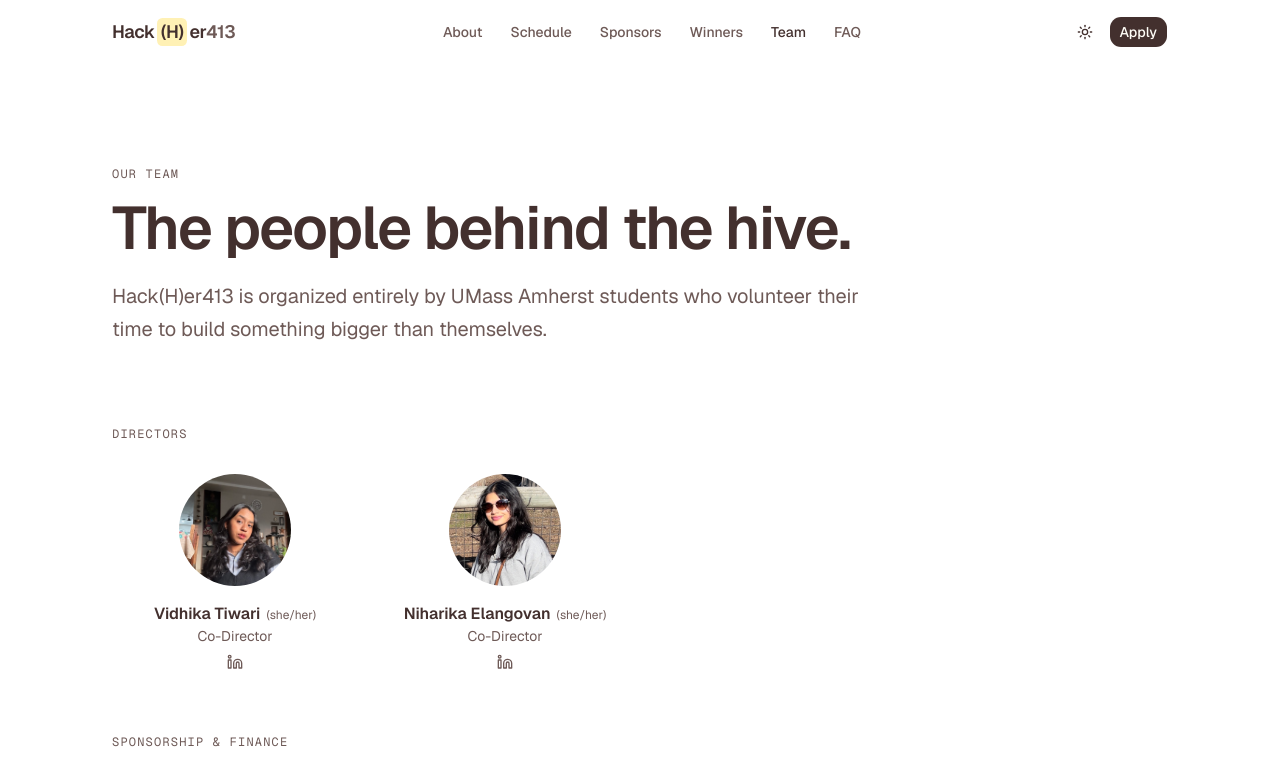
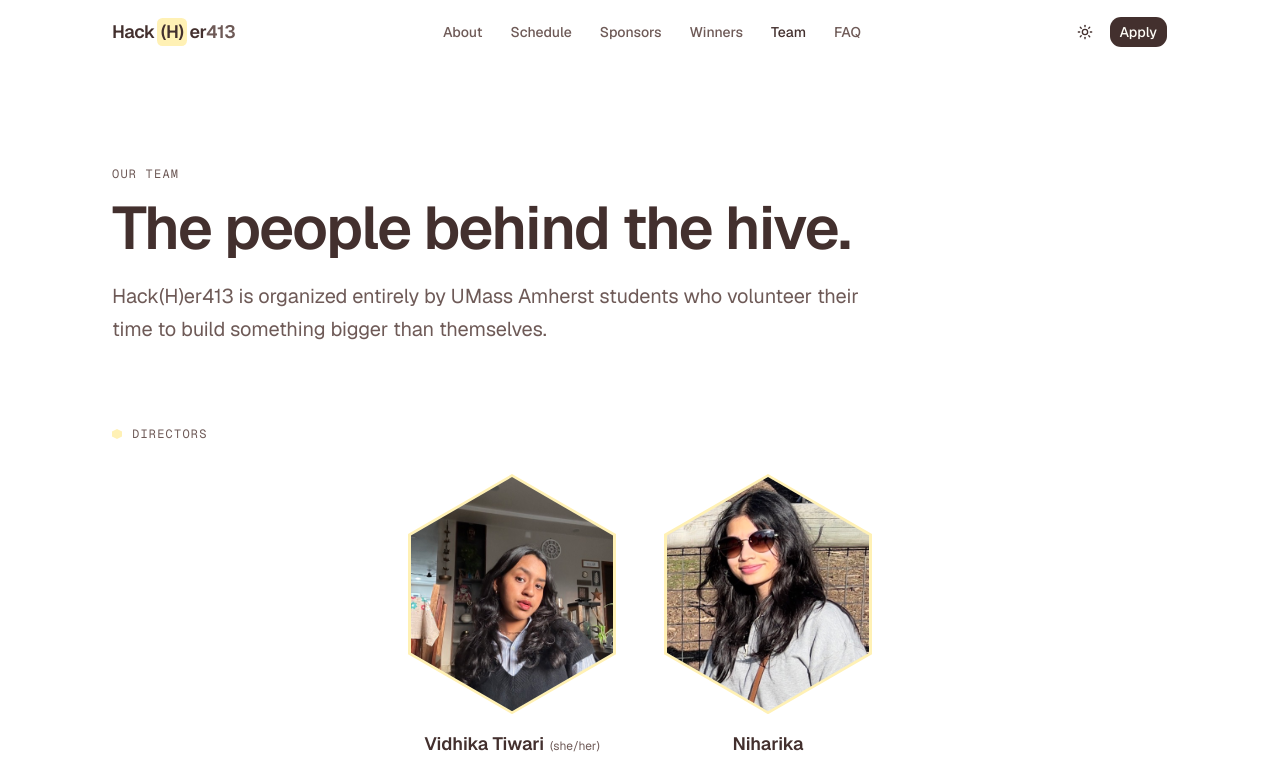
Before and after one commit to hackher413/website, a Next.js app: page /team in a window 1280 px wide. Shown: the top 760 px of the page. Built offline with nearby package versions, Linux system fonts and the light colour scheme.

Commit message:
update organizer card ui

```diff
--- a/src/app/(site)/team/page.tsx
+++ b/src/app/(site)/team/page.tsx
@@ -21,18 +21,39 @@
 
       <Section spacing="lg" className="pt-4 sm:pt-8">
         <div className="flex flex-col gap-16">
-          {team.map((group) => (
+          {team.map((group) => {
+            const featured = group.name === "Directors";
+            return (
               <div key={group.name}>
-              <h2 className="mb-8 font-mono text-xs uppercase tracking-widest text-muted-foreground">
+                <h2 className="mb-8 flex items-center gap-2.5 font-mono text-xs uppercase tracking-widest text-muted-foreground">
+                  <span
+                    aria-hidden="true"
+                    className="inline-block size-2.5 bg-honey"
+                    style={{
+                      clipPath:
+                        "polygon(50% 0%, 100% 25%, 100% 75%, 50% 100%, 0% 75%, 0% 25%)",
+                    }}
+                  />
                   {group.name}
                 </h2>
-              <RevealGrid className="grid grid-cols-2 gap-x-6 gap-y-10 sm:grid-cols-3 lg:grid-cols-4">
+                <RevealGrid
+                  className={
+                    featured
+                      ? "flex flex-wrap justify-center gap-x-12 gap-y-10"
+                      : "grid grid-cols-2 gap-x-8 gap-y-12 sm:grid-cols-3"
+                  }
+                >
                   {group.members.map((member) => (
-                  <OrganizerCard key={member.name} organizer={member} />
+                    <OrganizerCard
+                      key={member.name}
+                      organizer={member}
+                      featured={featured}
+                    />
                   ))}
                 </RevealGrid>
               </div>
-          ))}
+            );
+          })}
         </div>
       </Section>
 
--- a/src/components/content/organizer-card.tsx
+++ b/src/components/content/organizer-card.tsx
@@ -3,9 +3,17 @@
 import Image from "next/image";
 import { motion } from "framer-motion";
 
+import { cn } from "@/lib/utils";
 import { fadeUp } from "@/lib/motion";
 import { LinkedInIcon } from "@/components/icons/brand-icons";
 import type { Organizer } from "@/content/team";
+
+/**
+ * Pointy-top hexagon, matching the honeycomb hero geometry. A regular hex is
+ * ~0.866 as wide as it is tall, so the avatar container uses that aspect ratio.
+ */
+const HEX_CLIP =
+  "polygon(50% 0%, 100% 25%, 100% 75%, 50% 100%, 0% 75%, 0% 25%)";
 
 /** Initials for the fallback monogram avatar. */
 function initials(name: string) {
@@ -18,29 +26,68 @@
 }
 
 /**
- * A single organizer: avatar (photo or monogram fallback), name, role, and an
- * optional LinkedIn link. Part of a staggered grid reveal.
+ * A single organizer rendered as a honeycomb cell: a hexagon avatar (photo or
+ * monogram fallback) framed by a honey rim, with name, role, and an optional
+ * LinkedIn link. `featured` enlarges the cell for Directors. Part of a
+ * staggered grid reveal.
  */
-export function OrganizerCard({ organizer }: { organizer: Organizer }) {
+export function OrganizerCard({
+  organizer,
+  featured = false,
+}: {
+  organizer: Organizer;
+  featured?: boolean;
+}) {
   return (
-    <motion.div variants={fadeUp} className="flex flex-col items-center text-center">
+    <motion.div
+      variants={fadeUp}
+      className={cn(
+        "group flex flex-col items-center text-center",
+        // Featured cells sit in a flex-wrap row, so they need an explicit width.
+        featured && "w-44 sm:w-52",
+      )}
+    >
+      {/* Honeycomb cell: honey frame + inset avatar, both hex-clipped. */}
+      <div
+        className={cn(
+          "relative aspect-[0.866] w-full transition-transform duration-300 ease-out group-hover:-translate-y-1",
+          featured ? "max-w-44 sm:max-w-52" : "max-w-28 sm:max-w-32",
+        )}
+      >
+        {/* Honey rim — brightens and lifts a soft glow on hover. */}
+        <div
+          aria-hidden="true"
+          className="absolute inset-0 bg-honey transition-all duration-300 group-hover:bg-honey-foreground group-hover:drop-shadow-[0_8px_20px_rgba(217,164,65,0.35)]"
+          style={{ clipPath: HEX_CLIP }}
+        />
+        {/* Inset by a few px so the frame reads as a border around the photo. */}
+        <div
+          className="absolute inset-[3px] overflow-hidden"
+          style={{ clipPath: HEX_CLIP }}
+        >
           {organizer.image ? (
             <Image
               src={organizer.image}
               alt={organizer.name}
-          width={128}
-          height={128}
-          className="size-28 rounded-full object-cover"
+              fill
+              sizes={featured ? "208px" : "128px"}
+              className="object-cover transition-transform duration-500 ease-out group-hover:scale-105"
             />
           ) : (
             <span
               aria-hidden="true"
-          className="flex size-28 items-center justify-center rounded-full bg-honey-soft text-2xl font-semibold text-honey-foreground"
+              className={cn(
+                "flex size-full items-center justify-center bg-honey-soft font-semibold text-honey-foreground",
+                featured ? "text-4xl" : "text-2xl",
+              )}
             >
               {initials(organizer.name)}
             </span>
           )}
-      <h3 className="mt-4 font-semibold">
+        </div>
+      </div>
+
+      <h3 className={cn("mt-4 font-semibold", featured && "text-lg")}>
         {organizer.name}
         {organizer.pronouns ? (
           <span className="ml-1.5 text-xs font-normal text-muted-foreground">
@@ -48,7 +95,14 @@
           </span>
         ) : null}
       </h3>
-      <p className="text-sm text-muted-foreground">{organizer.role}</p>
+      <p
+        className={cn(
+          "text-sm text-muted-foreground",
+          featured && "font-medium text-foreground",
+        )}
+      >
+        {organizer.role}
+      </p>
       {organizer.linkedin ? (
         <a
           href={organizer.linkedin}
```
Lines whose indentation alone changed are shown as unchanged.
